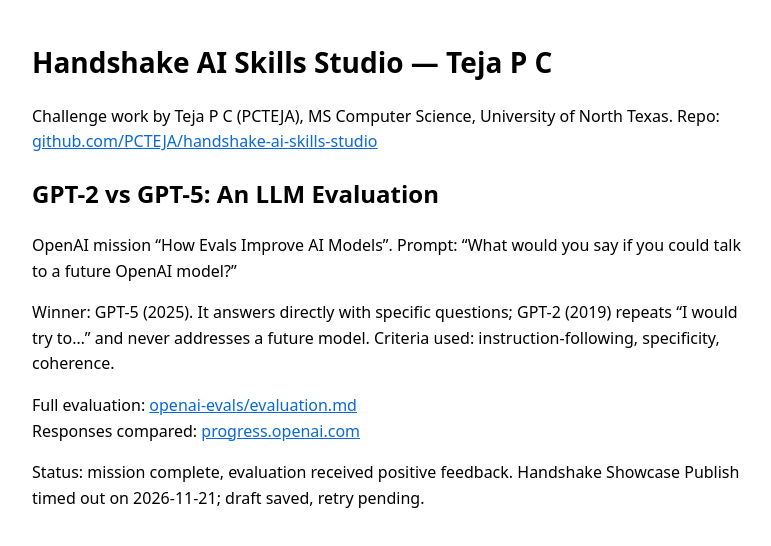
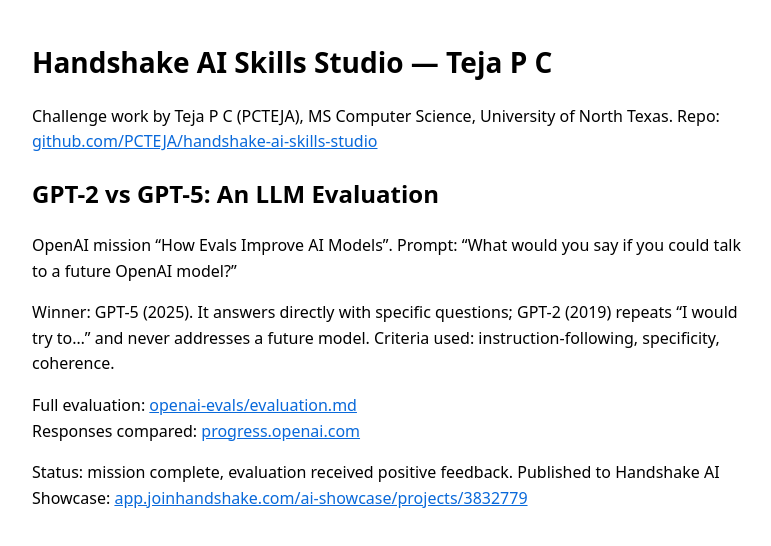
Before and after one commit to PCTEJA/handshake-ai-skills-studio, a plain HTML site: page index.html in a window 1280 px wide. Shown: the whole page, without its empty margins (248-1019 px from the left). Drawn offline with Linux system fonts and the light colour scheme.

Commit message:
Update Pages status: evals project published to Showcase 3832779

```diff
--- a/index.html
+++ b/index.html
@@ -14,6 +14,6 @@
 <p>Winner: GPT-5 (2025). It answers directly with specific questions; GPT-2 (2019) repeats “I would try to…” and never addresses a future model. Criteria used: instruction-following, specificity, coherence.</p>
 <p>Full evaluation: <a href="https://github.com/PCTEJA/handshake-ai-skills-studio/blob/main/openai-evals/evaluation.md">openai-evals/evaluation.md</a><br>
 Responses compared: <a href="https://progress.openai.com/">progress.openai.com</a></p>
-<p>Status: mission complete, evaluation received positive feedback. Handshake Showcase Publish timed out on 2026-11-21; draft saved, retry pending.</p>
+<p>Status: mission complete, evaluation received positive feedback. Published to Handshake AI Showcase: <a href="https://app.joinhandshake.com/ai-showcase/projects/3832779">app.joinhandshake.com/ai-showcase/projects/3832779</a></p>
 </body>
 </html>
```
